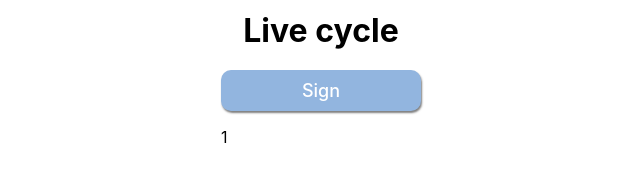
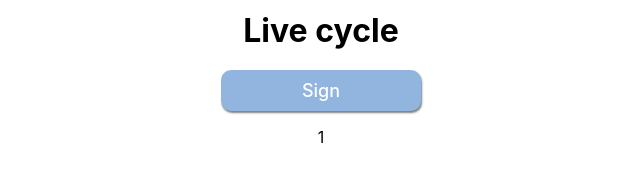
Before and after one commit to xrsQugi/react-lessons, a React (Create React App) app: page / in a window 1280 px wide. Shown: the part 2432-2612 px from the top of the page, without its empty margins (319-959 px from the left). Built offline with nearby package versions, Linux system fonts and the light colour scheme.

Commit message:
life cycle

```diff
--- a/src/components/Counter/Controls.jsx
+++ b/src/components/Counter/Controls.jsx
@@ -8,13 +8,13 @@ export default function Controls({onDecrement, onIncrement, step}) {
                 className={css.count_button}
                 type="button"
                 onClick={onIncrement}
-            >Plus {step}
+            > Plus {step}
             </button>
             <button
                 className={css.count_button}
                 type="button"
                 onClick={onDecrement}
-            >Minus {step}
+            > Minus {step}
             </button>
         </>
     );
--- a/src/components/LifeCycle/LifeCycle.module.css
+++ b/src/components/LifeCycle/LifeCycle.module.css
@@ -1,5 +1,8 @@
 .lifeCycle_div{
     margin: 20px auto 0;
+    display: flex;
+    flex-direction: column;
+    align-items: center;
 }
 
 .submit_btn{
```
Also changed, not shown: src/components/Counter/Counter.jsx (+1 -12 lines).
